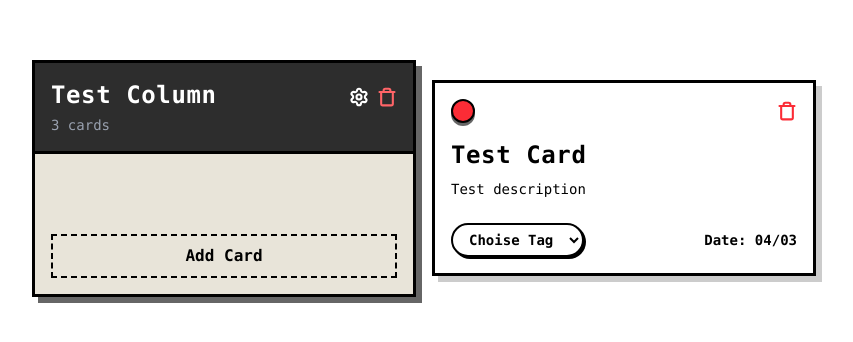
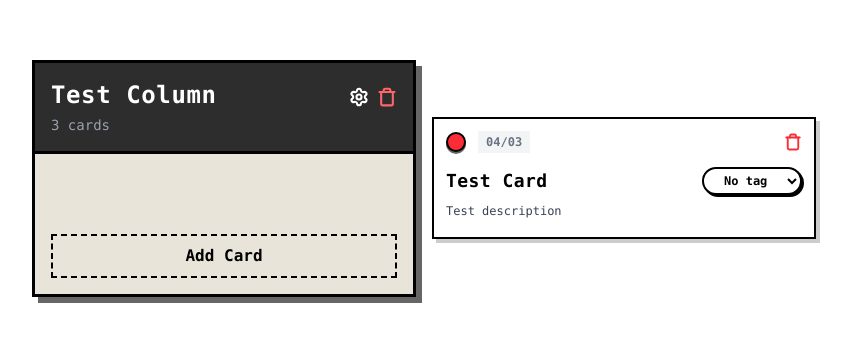
Before and after one commit to MichaelSukh/Canban-board-app, a React (Vite) app in the folder frontend/: page /test in a window 1280 px wide. Shown: the part 222-564 px from the top of the page, without its empty margins (216-1069 px from the left). Built offline with nearby package versions, Linux system fonts and the light colour scheme.

Commit message:
Add endpoints and refactor CardModal to add features for work with image inside Card

```diff
--- a/frontend/src/components/ui/Card.tsx
+++ b/frontend/src/components/ui/Card.tsx
@@ -1,80 +1,92 @@
-import { Trash, ArrowRight } from "lucide-react";
+import { Trash } from "lucide-react";
 import { useState } from "react";
 
 interface CardProps {
     title: string;
     description?: string;
     date?: string;
-    tags?: { id: string; label: string; color: string }[];
+    tags?: number;
     onSelect?: () => void;
     onDelete?: () => void;
-    onCreateTag?: () => void;
+    onTagChange?: (newTag: number) => void;
 }
 
 export const Card = ({
     title,
     description = "",
     date = "MM:dd",
-    tags = [{ id: '1', label: 'High Pr.', color: 'bg-red-500' }],
+    tags = 0,
     onSelect,
     onDelete,
-    onCreateTag
+    onTagChange
 }: CardProps) => {
-    const [selectedTag, setSelectedTag] = useState("0");
+    const [selectedTag, setSelectedTag] = useState(tags);
 
     const tagColor =
-        selectedTag === "1" ? "text-red-600" :
-            selectedTag === "2" ? "text-orange-500" :
-                selectedTag === "3" ? "text-green-600" : "text-black";
+        selectedTag === 1 ? "text-red-600" :
+            selectedTag === 2 ? "text-orange-500" :
+                selectedTag === 3 ? "text-green-600" : "text-black";
 
+
+    const isLongDescrition = description.length > 30;
     return (
         <div className="flex flex-col w-full max-w-sm
-                bg-white border-[3px] border-black p-4
-                font-mono shadow-[6px_6px_0px_0px_rgba(0,0,0,0.2)]
-                hover:shadow-[8px_8px_0px_0px_rgba(0,0,0,0.3)] transition-shadow duration-300">
+                bg-white border-[2px] border-black p-3
+                font-mono shadow-[4px_4px_0px_0px_rgba(0,0,0,0.2)]
+                hover:shadow-[6px_6px_0px_0px_rgba(0,0,0,0.3)] transition-shadow duration-300">
 
-            <div className="flex justify-between items-center mb-4">
+            <div className="flex justify-between items-center mb-2">
+                <div className="flex items-center gap-3">
                     <div className="relative flex items-center justify-center">
                         <input
-                        type="radio"
+                            type="checkbox"
                             name={`card-status-${title}`}
                             className="peer appearance-none
-                                w-6 h-6 rounded-full border-[2px] border-black bg-red-500
-                                shadow-[0px_3px_0px_0px_rgba(0,0,0,0.6)]
+                                    w-5 h-5 rounded-full border-[2px] border-black bg-red-500
+                                    shadow-[0px_2px_0px_0px_rgba(0,0,0,0.6)]
                                     cursor-pointer transition-colors
                                     checked:bg-green-500 checked:shadow-none transition-shadow duration-300"
                         />
                     </div>
 
+                    {date && date !== "MM:dd" && (
+                        <div className="font-bold text-[12px] text-gray-500 bg-gray-100 px-2 py-0.5">
+                            {date}
+                        </div>
+                    )}
+                </div>
+
                 <button onClick={onDelete} className="text-red-500 hover:text-red-700 transition-colors ml-2">
-                    <Trash size={20} strokeWidth={2.5} />
+                    <Trash size={18} strokeWidth={2.5} />
                 </button>
             </div>
 
-            <div className="flex justify-between items-start mb-4">
-                <div className="flex flex-col gap-2">
-                    <h3 className="text-2xl font-bold tracking-wide">{title}</h3>
-                    <p className="text-black text-sm">{description}</p>
-                </div>
-            </div>
+            <div
+                className="flex flex-col gap-1 cursor-pointer hover:bg-gray-100 p-1.5 -mx-1.5 rounded transition-colors"
+                onClick={onSelect}
+            >
+                <div className="flex justify-between items-center gap-2">
+                    <h3 className="text-lg font-bold tracking-wide leading-tight break-words">{title}</h3>
 
-            <div className="flex items-center justify-between gap-3 mt-2 flex-wrap">
-                <div className="flex items-center gap-2">
+                    <div onClick={(e) => e.stopPropagation()}>
                         <select
                             value={selectedTag}
-                        onChange={(e) => setSelectedTag(e.target.value)}
-                        className={`px-3 py-1.5 rounded-full border-[2px] border-black bg-white ${tagColor} font-bold text-sm shadow-[2px_2px_0px_0px_rgba(0,0,0,1)] cursor-pointer outline-none focus:ring-0`}
+                            onChange={(e) => {
+                                const newTag = Number(e.target.value);
+                                setSelectedTag(newTag);
+                                onTagChange?.(newTag);
+                            }}
+                            className={`px-4 py-1 rounded-full border-[2px] border-black bg-white ${tagColor} font-bold text-[12px] shadow-[2px_2px_0px_0px_rgba(0,0,0,1)] cursor-pointer outline-none focus:ring-0`}
                         >
-                        <option value="0" className="text-black">Choise Tag</option>
+                            <option value="0" className="text-black">No tag</option>
                             <option value="1" className="text-red-600 font-bold">High</option>
                             <option value="2" className="text-orange-500 font-bold">Medium</option>
                             <option value="3" className="text-green-600 font-bold">Low</option>
                         </select>
                     </div>
+                </div>
 
-                <div className="font-bold text-sm">
-                    Date: {date}
-                </div>
+                {description && <p className="text-gray-700 text-xs mt-1">{isLongDescrition ? description.slice(0, 40) + '...' : description}</p>}
             </div>
         </div>
     );
--- a/frontend/src/features/boards/boardsApi.ts
+++ b/frontend/src/features/boards/boardsApi.ts
@@ -5,6 +5,7 @@ export interface Board {
     title: string;
     description?: string;
     owner_id: number;
+    columns_count?: number;
 }
 
 export interface BoardListResponse {
--- a/frontend/src/features/cards/cardsApi.ts
+++ b/frontend/src/features/cards/cardsApi.ts
@@ -31,6 +31,11 @@ export interface CardUpdate {
     column_id?: number;
 }
 
+export interface CardImageResponse {
+    id: number;
+    image_url: string;
+}
+
 export const cardsApi = baseApi.injectEndpoints({
     endpoints: (builder) => ({
         getCards: builder.query<CardListResponse, number>({
@@ -59,7 +64,30 @@ export const cardsApi = baseApi.injectEndpoints({
                 method: "DELETE"
             }),
             invalidatesTags: ["Card"] as any
-        })
+        }),
+        getCardImages: builder.query<CardImageResponse[], number>({
+            query: (cardId) => `/cards/${cardId}/images/get`,
+            providesTags: (_result, _error, cardId) => [{ type: "CardImage", id: cardId }] as any
+        }),
+        uploadCardImage: builder.mutation<CardImageResponse, { card_id: number; file: File }>({
+            query: ({ card_id, file }) => {
+                const formData = new FormData();
+                formData.append("file", file);
+                return {
+                    url: `/cards/${card_id}/images/upload`,
+                    method: "POST",
+                    body: formData,
+                };
+            },
+            invalidatesTags: (_result, _error, { card_id }) => [{ type: "CardImage", id: card_id }] as any
+        }),
+        deleteCardImage: builder.mutation<CardImageResponse, { card_image_id: number; card_id: number }>({
+            query: ({ card_image_id }) => ({
+                url: `/cards/images/delete/${card_image_id}`,
+                method: "DELETE"
+            }),
+            invalidatesTags: (_result, _error, { card_id }) => [{ type: "CardImage", id: card_id }] as any
+        }),
     })
 });
 
@@ -67,5 +95,8 @@ export const {
     useGetCardsQuery,
     useCreateCardMutation,
     useUpdateCardMutation,
-    useDeleteCardMutation
+    useDeleteCardMutation,
+    useGetCardImagesQuery,
+    useUploadCardImageMutation,
+    useDeleteCardImageMutation
 } = cardsApi;
--- a/frontend/src/services/api.ts
+++ b/frontend/src/services/api.ts
@@ -18,6 +18,6 @@ export const baseApi = createApi({
         },
     }),
 
-    tagTypes: ["User", "Board", "Column", "Card"],
+    tagTypes: ["User", "Board", "Column", "Card", "CardImage"],
     endpoints: () => ({})
 });
```
Also changed, not shown: frontend/src/features/cards/CardModal.tsx (+78 -5 lines), 1 other file (tests, documents, lock files or other folders). Lines whose indentation alone changed are shown as unchanged.
